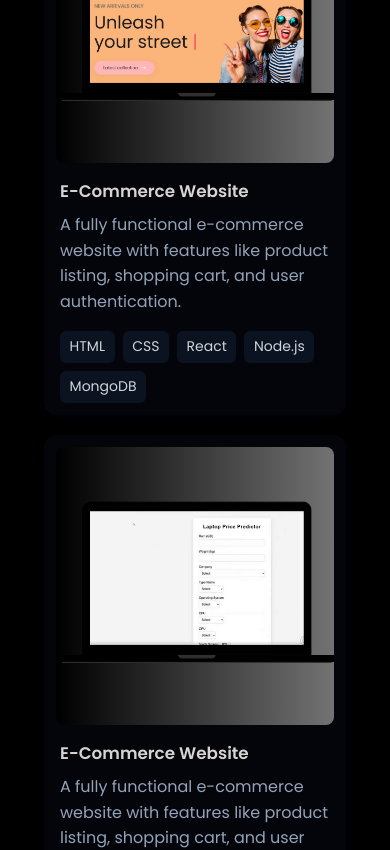
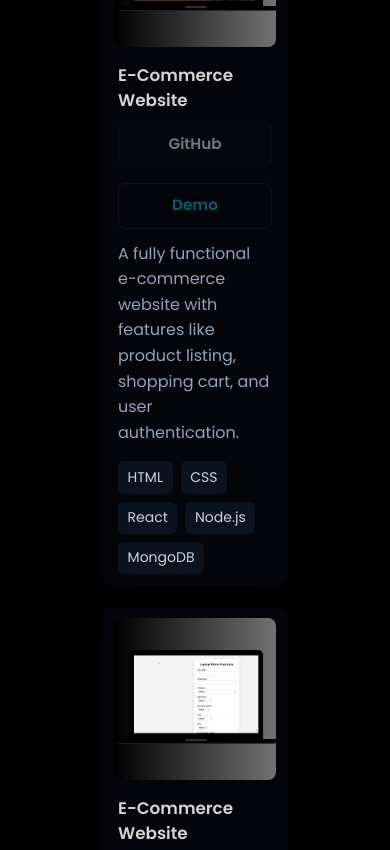
Before and after one commit to MeviniSL/My-Portfolio, a React (Vite) app: page / in a window 390 px wide. Shown: the part 2040-2890 px from the top of the page. Built offline with nearby package versions, Linux system fonts and the light colour scheme.

Commit message:
update projects

```diff
--- a/src/components/CSS/Project.css
+++ b/src/components/CSS/Project.css
@@ -1,4 +1,4 @@
-.projects {
+#projects {
   padding-bottom: 1rem;
   margin: 70px;
 }
@@ -46,7 +46,8 @@
 
 .project-image {
   display: block;
-  width: 100%;
+  width: auto;
+  height: auto;
   aspect-ratio: 1 / 1;          /* keep square ratio, adjust if needed */
   object-fit: cover;
   border-radius: 8px;
@@ -121,3 +122,87 @@
   .project-item { padding: 0.75rem; }
   .project-title { font-size: 1.05rem; }
 }
+
+/* Action buttons under project title */
+.project-actions {
+  display: flex;
+  gap: 1rem;                /* increased gap between GitHub and Demo */
+  align-items: center;
+  margin: 0.5rem 0 0.75rem;
+  flex-wrap: wrap;
+}
+
+/* Base button */
+.project-btn {
+  display: inline-flex;
+  align-items: center;
+  justify-content: center;
+  gap: 0.5rem;              /* icon/text gap inside button */
+  padding: 0.45rem 0.9rem;
+  border-radius: 8px;
+  font-weight: 600;
+  font-size: 0.95rem;
+  text-decoration: none;
+  transition: background 160ms ease, color 160ms ease, transform 160ms ease, box-shadow 160ms ease;
+  cursor: pointer;
+  border: 1px solid transparent;
+  pointer-events: auto;     /* ensure hover receives pointer events */
+  z-index: 2;               /* place above any overlapping elements */
+}
+
+/* GitHub button (solid / darker) */
+.project-btn--github {
+  background: rgba(11,17,32,0.6);
+  color: #e6e6e6;
+  border-color: rgba(255,255,255,0.04);
+}
+
+/* Demo button (accent outline) */
+.project-btn--demo {
+  background: transparent;
+  color: #06b6d4;
+  border-color: rgba(6,182,212,0.18);
+}
+
+/* Hover / focus states (box hover for clarity) */
+.project-actions .project-btn:hover,
+.project-actions .project-btn:focus,
+.project-actions .project-btn:focus-visible {
+  transform: translateY(-3px);
+  box-shadow: 0 12px 28px rgba(2,6,23,0.2);
+  outline: none;
+}
+
+/* Specific hover visuals */
+.project-btn--github:hover {
+  background: rgba(6,182,212,0.08);
+  color: #e6e6e6;
+  border-color: rgba(6,182,212,0.18);
+}
+
+.project-btn--demo:hover {
+  background: rgba(6,182,212,0.12);
+  color: #ffffff;
+  border-color: rgba(6,182,212,0.3);
+}
+
+/* Disabled / placeholder look when link missing */
+.project-btn.disabled {
+  opacity: 0.5;
+  pointer-events: none;
+  transform: none;
+  box-shadow: none;
+}
+
+/* Mobile: stack buttons full-width for tap targets */
+@media (max-width: 640px) {
+  .project-actions {
+    flex-direction: column;
+    align-items: stretch;
+  }
+  .project-btn {
+    width: 100%;
+    padding: 0.65rem 0.75rem;
+    text-align: center;
+  }
+}
--- a/src/components/Projects.jsx
+++ b/src/components/Projects.jsx
@@ -5,10 +5,10 @@ import './CSS/Project.css'
 
 const Projects = () => {
   return (
-    <div className='projects'>
+    <section id='projects'>
       <motion.h2
         whileInView={{ opacity: 1, y: 0 }}
-        initial={{ opacity: 0, y: -100 }}
+        initial={{ opacity: 0, y: -40 }}
         transition={{ duration: 0.5 }}
         className='projects-heading'
       >
@@ -40,6 +40,44 @@ const Projects = () => {
               className='project-content'
             >
               <h3 className='project-title'>{project.title}</h3>
+
+
+
+              <div className="project-actions">
+                {project.github ? (
+                  <a
+                    href={project.github}
+                    target="_blank"
+                    rel="noopener noreferrer"
+                    className="project-btn project-btn--github"
+                  >
+                    GitHub
+                  </a>
+                ) : (
+                  <span className="project-btn project-btn--github disabled" aria-hidden="true">
+                    GitHub
+                  </span>
+                )}
+
+                {project.demo ? (
+                  <a
+                    href={project.demo}
+                    target="_blank"
+                    rel="noopener noreferrer"
+                    className="project-btn project-btn--demo"
+                  >
+                    Demo
+                  </a>
+                ) : (
+                  <span className="project-btn project-btn--demo disabled" aria-hidden="true">
+                    Demo
+                  </span>
+                )}
+              </div>
+
+
+
+
               <p className='project-desc'>{project.description}</p>
 
               <div className='project-techs'>
@@ -53,7 +91,7 @@ const Projects = () => {
           </div>
         ))}
       </div>
-    </div>
+    </section>
   )
 }
 
```
